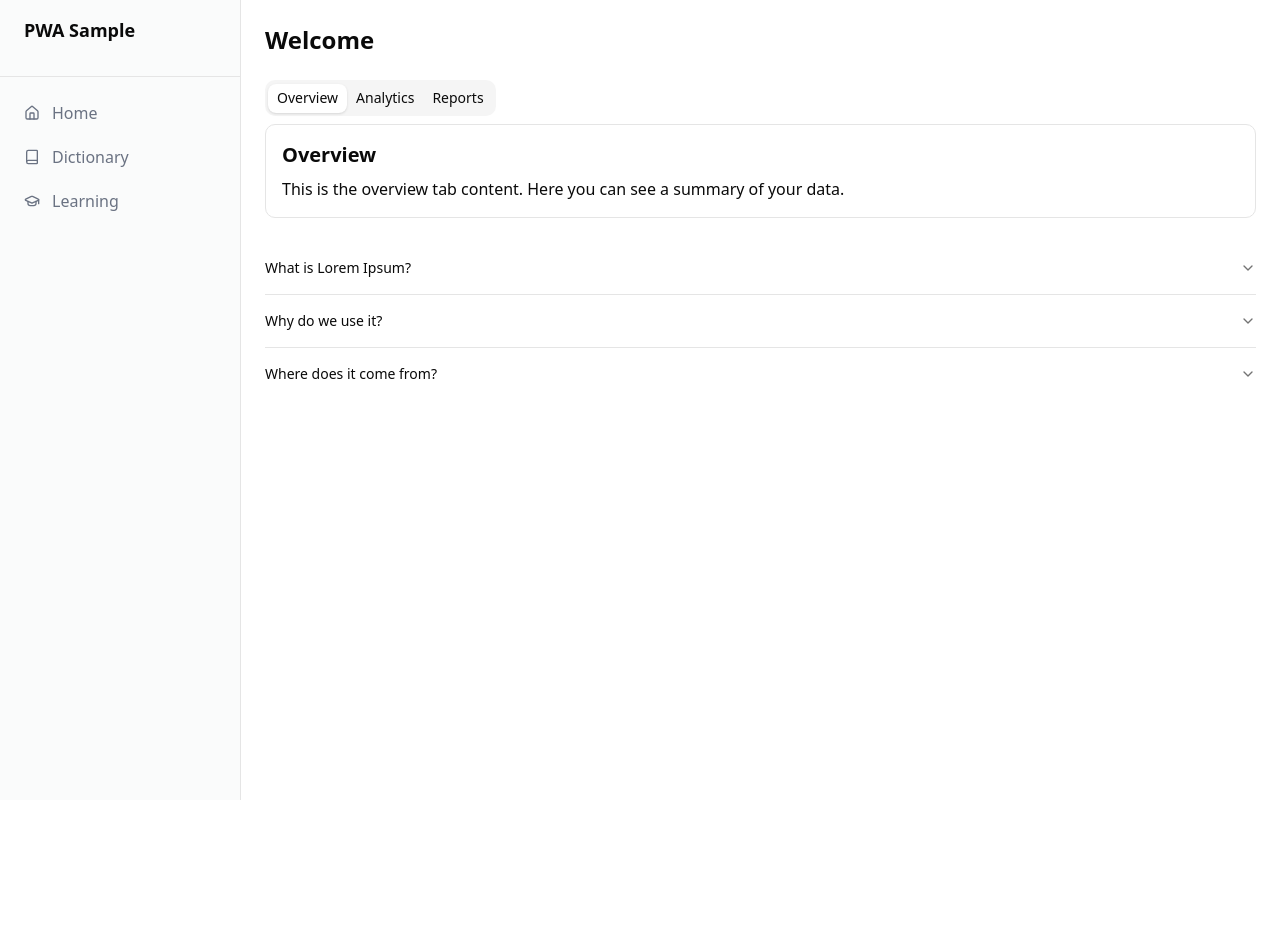
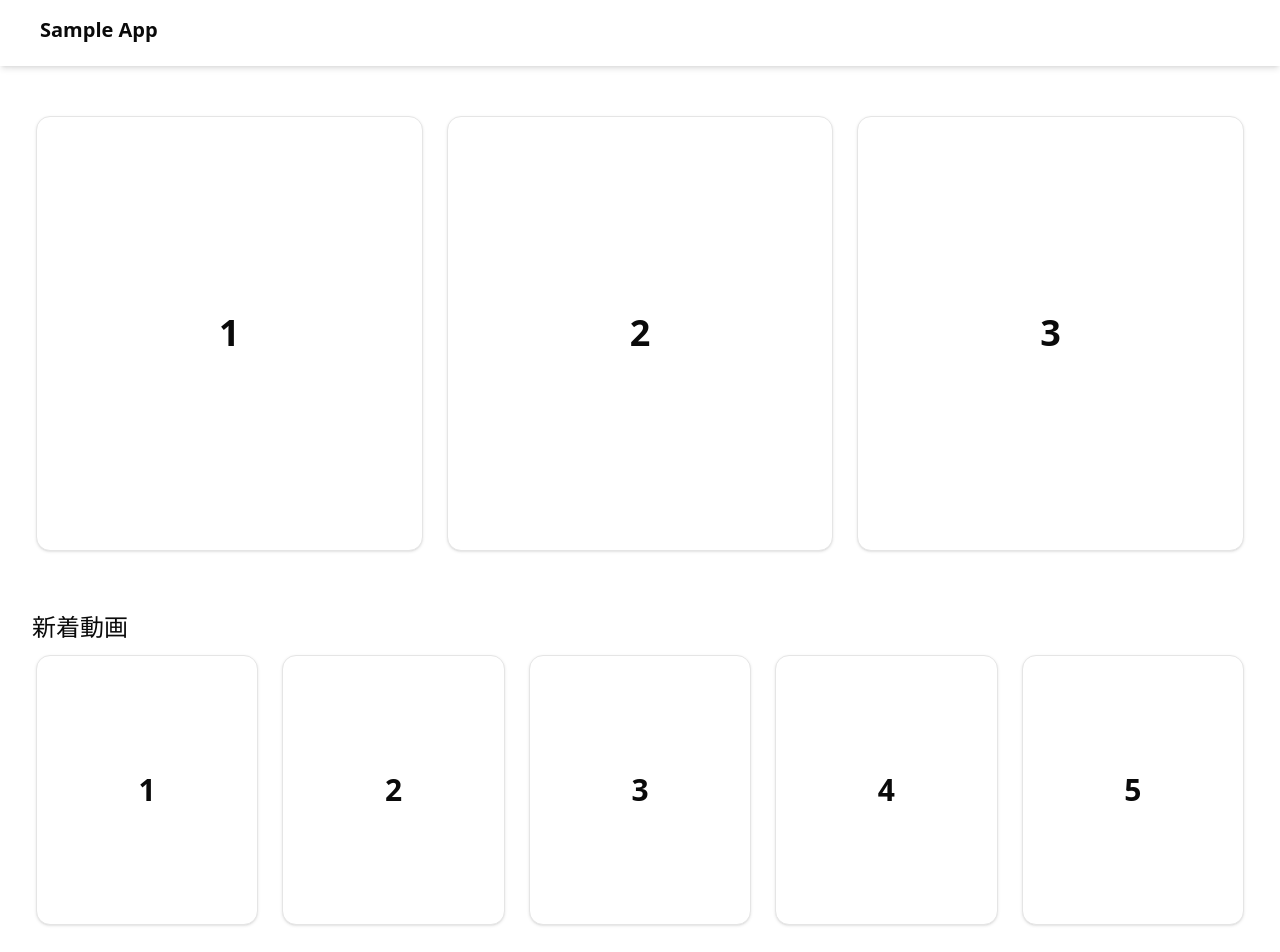
Before and after one commit to Yota-K/pwa-sample, a React (Vite) app: page / in a window 1280 px wide. Shown: the top 952 px of the page. Before the commit the page ends 800 px from the top, so only its background shows below. Built offline with nearby package versions, Linux system fonts and the light colour scheme.

Commit message:
feat: ファーストビュー変更。

```diff
--- a/package.json
+++ b/package.json
@@ -19,6 +19,7 @@
     "@tanstack/react-router": "^1.114.27",
     "class-variance-authority": "^0.7.1",
     "clsx": "^2.1.1",
+    "embla-carousel-react": "^8.6.0",
     "lucide-react": "^0.484.0",
     "react": "^19.0.0",
     "react-dom": "^19.0.0",
--- a/src/App.tsx
+++ b/src/App.tsx
@@ -1,15 +1,15 @@
 import { Outlet } from '@tanstack/react-router'
-import { Sidebar } from './components/Sidebar'
 import './App.css'
+import Header from './components/Header'
 
 export const Root: React.FC = () => {
   return (
-    <div className="flex min-h-screen">
-      <Sidebar />
-      <main className="flex-1 overflow-auto p-6 pt-20 lg:pt-6">
+    <>
+      <Header />
+      <main className="mt-16 p-8">
         <Outlet />
       </main>
-    </div>
+    </>
   )
 }
 
--- /dev/null
+++ b/src/components/Header.tsx
@@ -0,0 +1,16 @@
+import { Link } from '@tanstack/react-router'
+import { CardHeader, CardContent } from './ui/card'
+
+export const Header = () => {
+  return (
+    <CardHeader className="fixed top-0 left-0 right-0 z-10 border-t-0 shadow-md bg-white">
+      <CardContent className="flex items-center justify-between p-4">
+        <Link to="/" className="text-xl font-bold">
+          Sample App
+        </Link>
+      </CardContent>
+    </CardHeader>
+  )
+}
+
+export default Header
--- /dev/null
+++ b/src/components/ui/card.tsx
@@ -0,0 +1,92 @@
+import * as React from "react"
+
+import { cn } from "~/lib/utils"
+
+function Card({ className, ...props }: React.ComponentProps<"div">) {
+  return (
+    <div
+      data-slot="card"
+      className={cn(
+        "bg-card text-card-foreground flex flex-col gap-6 rounded-xl border py-6 shadow-sm",
+        className
+      )}
+      {...props}
+    />
+  )
+}
+
+function CardHeader({ className, ...props }: React.ComponentProps<"div">) {
+  return (
+    <div
+      data-slot="card-header"
+      className={cn(
+        "@container/card-header grid auto-rows-min grid-rows-[auto_auto] items-start gap-1.5 px-6 has-data-[slot=card-action]:grid-cols-[1fr_auto] [.border-b]:pb-6",
+        className
+      )}
+      {...props}
+    />
+  )
+}
+
+function CardTitle({ className, ...props }: React.ComponentProps<"div">) {
+  return (
+    <div
+      data-slot="card-title"
+      className={cn("leading-none font-semibold", className)}
+      {...props}
+    />
+  )
+}
+
+function CardDescription({ className, ...props }: React.ComponentProps<"div">) {
+  return (
+    <div
+      data-slot="card-description"
+      className={cn("text-muted-foreground text-sm", className)}
+      {...props}
+    />
+  )
+}
+
+function CardAction({ className, ...props }: React.ComponentProps<"div">) {
+  return (
+    <div
+      data-slot="card-action"
+      className={cn(
+        "col-start-2 row-span-2 row-start-1 self-start justify-self-end",
+        className
+      )}
+      {...props}
+    />
+  )
+}
+
+function CardContent({ className, ...props }: React.ComponentProps<"div">) {
+  return (
+    <div
+      data-slot="card-content"
+      className={cn("px-6", className)}
+      {...props}
+    />
+  )
+}
+
+function CardFooter({ className, ...props }: React.ComponentProps<"div">) {
+  return (
+    <div
+      data-slot="card-footer"
+      className={cn("flex items-center px-6 [.border-t]:pt-6", className)}
+      {...props}
+    />
+  )
+}
+
+export {
+  Card,
+  CardHeader,
+  CardFooter,
+  CardTitle,
+  CardAction,
+  CardDescription,
+  CardContent,
+}
--- /dev/null
+++ b/src/components/ui/carousel.tsx
@@ -0,0 +1,239 @@
+import * as React from "react"
+import useEmblaCarousel, {
+  type UseEmblaCarouselType,
+} from "embla-carousel-react"
+import { ArrowLeft, ArrowRight } from "lucide-react"
+
+import { cn } from "~/lib/utils"
+import { Button } from "~/components/ui/button"
+
+type CarouselApi = UseEmblaCarouselType[1]
+type UseCarouselParameters = Parameters<typeof useEmblaCarousel>
+type CarouselOptions = UseCarouselParameters[0]
+type CarouselPlugin = UseCarouselParameters[1]
+
+type CarouselProps = {
+  opts?: CarouselOptions
+  plugins?: CarouselPlugin
+  orientation?: "horizontal" | "vertical"
+  setApi?: (api: CarouselApi) => void
+}
+
+type CarouselContextProps = {
+  carouselRef: ReturnType<typeof useEmblaCarousel>[0]
+  api: ReturnType<typeof useEmblaCarousel>[1]
+  scrollPrev: () => void
+  scrollNext: () => void
+  canScrollPrev: boolean
+  canScrollNext: boolean
+} & CarouselProps
+
+const CarouselContext = React.createContext<CarouselContextProps | null>(null)
+
+function useCarousel() {
+  const context = React.useContext(CarouselContext)
+
+  if (!context) {
+    throw new Error("useCarousel must be used within a <Carousel />")
+  }
+
+  return context
+}
+
+function Carousel({
+  orientation = "horizontal",
+  opts,
+  setApi,
+  plugins,
+  className,
+  children,
+  ...props
+}: React.ComponentProps<"div"> & CarouselProps) {
+  const [carouselRef, api] = useEmblaCarousel(
+    {
+      ...opts,
+      axis: orientation === "horizontal" ? "x" : "y",
+    },
+    plugins
+  )
+  const [canScrollPrev, setCanScrollPrev] = React.useState(false)
+  const [canScrollNext, setCanScrollNext] = React.useState(false)
+
+  const onSelect = React.useCallback((api: CarouselApi) => {
+    if (!api) return
+    setCanScrollPrev(api.canScrollPrev())
+    setCanScrollNext(api.canScrollNext())
+  }, [])
+
+  const scrollPrev = React.useCallback(() => {
+    api?.scrollPrev()
+  }, [api])
+
+  const scrollNext = React.useCallback(() => {
+    api?.scrollNext()
+  }, [api])
+
+  const handleKeyDown = React.useCallback(
+    (event: React.KeyboardEvent<HTMLDivElement>) => {
+      if (event.key === "ArrowLeft") {
+        event.preventDefault()
+        scrollPrev()
+      } else if (event.key === "ArrowRight") {
+        event.preventDefault()
+        scrollNext()
+      }
+    },
+    [scrollPrev, scrollNext]
+  )
+
+  React.useEffect(() => {
+    if (!api || !setApi) return
+    setApi(api)
+  }, [api, setApi])
+
+  React.useEffect(() => {
+    if (!api) return
+    onSelect(api)
+    api.on("reInit", onSelect)
+    api.on("select", onSelect)
+
+    return () => {
+      api?.off("select", onSelect)
+    }
+  }, [api, onSelect])
+
+  return (
+    <CarouselContext.Provider
+      value={{
+        carouselRef,
+        api: api,
+        opts,
+        orientation:
+          orientation || (opts?.axis === "y" ? "vertical" : "horizontal"),
+        scrollPrev,
+        scrollNext,
+        canScrollPrev,
+        canScrollNext,
+      }}
+    >
+      <div
+        onKeyDownCapture={handleKeyDown}
+        className={cn("relative", className)}
+        role="region"
+        aria-roledescription="carousel"
+        data-slot="carousel"
+        {...props}
+      >
+        {children}
+      </div>
+    </CarouselContext.Provider>
+  )
+}
+
+function CarouselContent({ className, ...props }: React.ComponentProps<"div">) {
+  const { carouselRef, orientation } = useCarousel()
+
+  return (
+    <div
+      ref={carouselRef}
+      className="overflow-hidden"
+      data-slot="carousel-content"
+    >
+      <div
+        className={cn(
+          "flex",
+          orientation === "horizontal" ? "-ml-4" : "-mt-4 flex-col",
+          className
+        )}
+        {...props}
+      />
+    </div>
+  )
+}
+
+function CarouselItem({ className, ...props }: React.ComponentProps<"div">) {
+  const { orientation } = useCarousel()
+
+  return (
+    <div
+      role="group"
+      aria-roledescription="slide"
+      data-slot="carousel-item"
+      className={cn(
+        "min-w-0 shrink-0 grow-0 basis-full",
+        orientation === "horizontal" ? "pl-4" : "pt-4",
+        className
+      )}
+      {...props}
+    />
+  )
+}
+
+function CarouselPrevious({
+  className,
+  variant = "outline",
+  size = "icon",
+  ...props
+}: React.ComponentProps<typeof Button>) {
+  const { orientation, scrollPrev, canScrollPrev } = useCarousel()
+
+  return (
+    <Button
+      data-slot="carousel-previous"
+      variant={variant}
+      size={size}
+      className={cn(
+        "absolute size-8 rounded-full",
+        orientation === "horizontal"
+          ? "top-1/2 -left-12 -translate-y-1/2"
+          : "-top-12 left-1/2 -translate-x-1/2 rotate-90",
+        className
+      )}
+      disabled={!canScrollPrev}
+      onClick={scrollPrev}
+      {...props}
+    >
+      <ArrowLeft />
+      <span className="sr-only">Previous slide</span>
+    </Button>
+  )
+}
+
+function CarouselNext({
+  className,
+  variant = "outline",
+  size = "icon",
+  ...props
+}: React.ComponentProps<typeof Button>) {
+  const { orientation, scrollNext, canScrollNext } = useCarousel()
+
+  return (
+    <Button
+      data-slot="carousel-next"
+      variant={variant}
+      size={size}
+      className={cn(
+        "absolute size-8 rounded-full",
+        orientation === "horizontal"
+          ? "top-1/2 -right-12 -translate-y-1/2"
+          : "-bottom-12 left-1/2 -translate-x-1/2 rotate-90",
+        className
+      )}
+      disabled={!canScrollNext}
+      onClick={scrollNext}
+      {...props}
+    >
+      <ArrowRight />
+      <span className="sr-only">Next slide</span>
+    </Button>
+  )
+}
+
+export {
+  type CarouselApi,
+  Carousel,
+  CarouselContent,
+  CarouselItem,
+  CarouselPrevious,
+  CarouselNext,
+}
--- a/src/routes/Home.tsx
+++ b/src/routes/Home.tsx
@@ -1,70 +1,68 @@
 import {
-  Accordion,
-  AccordionContent,
-  AccordionItem,
-  AccordionTrigger,
-} from "~/components/ui/accordion"
-import { Tabs, TabsContent, TabsList, TabsTrigger } from "~/components/ui/tabs"
+  Carousel,
+  CarouselContent,
+  CarouselItem,
+} from "~/components/ui/carousel"
+import { Card, CardContent } from "~/components/ui/card"
 
 export const Home: React.FC = () => {
   return (
     <div className="space-y-6">
-      <h1 className="text-2xl font-bold">Welcome</h1>
+      <div className="py-4">
+        <Carousel className="w-full">
+          <CarouselContent>
+            {Array.from({ length: 5 }).map((_, index) => (
+              <CarouselItem key={index} className="md:basis-1/2 lg:basis-1/3">
+                <div className="p-1">
+                  <Card>
+                    <CardContent className="flex aspect-square items-center justify-center p-6">
+                      <span className="text-4xl font-semibold">{index + 1}</span>
+                    </CardContent>
+                  </Card>
+                </div>
+              </CarouselItem>
+            ))}
+          </CarouselContent>
+        </Carousel>
+      </div>
 
-      <Tabs defaultValue="overview" className="w-full">
-        <TabsList>
-          <TabsTrigger value="overview">Overview</TabsTrigger>
-          <TabsTrigger value="analytics">Analytics</TabsTrigger>
-          <TabsTrigger value="reports">Reports</TabsTrigger>
-        </TabsList>
-        <TabsContent value="overview">
-          <div className="rounded-lg border p-4">
-            <h2 className="text-xl font-semibold mb-2">Overview</h2>
-            <p>This is the overview tab content. Here you can see a summary of your data.</p>
-          </div>
-        </TabsContent>
-        <TabsContent value="analytics">
-          <div className="rounded-lg border p-4">
-            <h2 className="text-xl font-semibold mb-2">Analytics</h2>
-            <p>View detailed analytics and metrics in this tab.</p>
-          </div>
-        </TabsContent>
-        <TabsContent value="reports">
-          <div className="rounded-lg border p-4">
-            <h2 className="text-xl font-semibold mb-2">Reports</h2>
-            <p>Generate and view reports from your data here.</p>
-          </div>
-        </TabsContent>
-      </Tabs>
+      <div className="py-4">
+        <h2 className="text-2xl mb-2">新着動画</h2>
+        <Carousel className="w-full">
+          <CarouselContent>
+            {Array.from({ length: 10 }).map((_, index) => (
+              <CarouselItem key={index} className="md:basis-1/4 lg:basis-1/5">
+                <div className="p-1">
+                  <Card>
+                    <CardContent className="flex aspect-square items-center justify-center p-4">
+                      <span className="text-3xl font-semibold">{index + 1}</span>
+                    </CardContent>
+                  </Card>
+                </div>
+              </CarouselItem>
+            ))}
+          </CarouselContent>
+        </Carousel>
+      </div>
 
-      <Accordion type="single" collapsible className="w-full">
-        <AccordionItem value="item-1">
-          <AccordionTrigger>What is Lorem Ipsum?</AccordionTrigger>
-          <AccordionContent>
-            Lorem Ipsum is simply dummy text of the printing and typesetting industry.
-            Lorem Ipsum has been the industry's standard dummy text ever since the 1500s,
-            when an unknown printer took a galley of type and scrambled it to make a type specimen book.
-          </AccordionContent>
-        </AccordionItem>
-
-        <AccordionItem value="item-2">
-          <AccordionTrigger>Why do we use it?</AccordionTrigger>
-          <AccordionContent>
-            It is a long established fact that a reader will be distracted by the readable
-            content of a page when looking at its layout. The point of using Lorem Ipsum is
-            that it has a more-or-less normal distribution of letters.
-          </AccordionContent>
-        </AccordionItem>
-
-        <AccordionItem value="item-3">
-          <AccordionTrigger>Where does it come from?</AccordionTrigger>
-          <AccordionContent>
-            Contrary to popular belief, Lorem Ipsum is not simply random text.
-            It has roots in a piece of classical Latin literature from 45 BC, making it over
-            2000 years old. Richard McClintock, a Latin professor at Hampden-Sydney College in Virginia.
-          </AccordionContent>
-        </AccordionItem>
-      </Accordion>
+      <div className="py-4">
+        <h2 className="text-2xl mb-2">視聴履歴</h2>
+        <Carousel className="w-full">
+          <CarouselContent>
+            {Array.from({ length: 10 }).map((_, index) => (
+              <CarouselItem key={index} className="md:basis-1/4 lg:basis-1/5">
+                <div className="p-1">
+                  <Card>
+                    <CardContent className="flex aspect-square items-center justify-center p-4">
+                      <span className="text-3xl font-semibold">{index + 1}</span>
+                    </CardContent>
+                  </Card>
+                </div>
+              </CarouselItem>
+            ))}
+          </CarouselContent>
+        </Carousel>
+      </div>
     </div>
   )
 }
```
Also changed, not shown: 1 other file (tests, documents, lock files or other folders).
